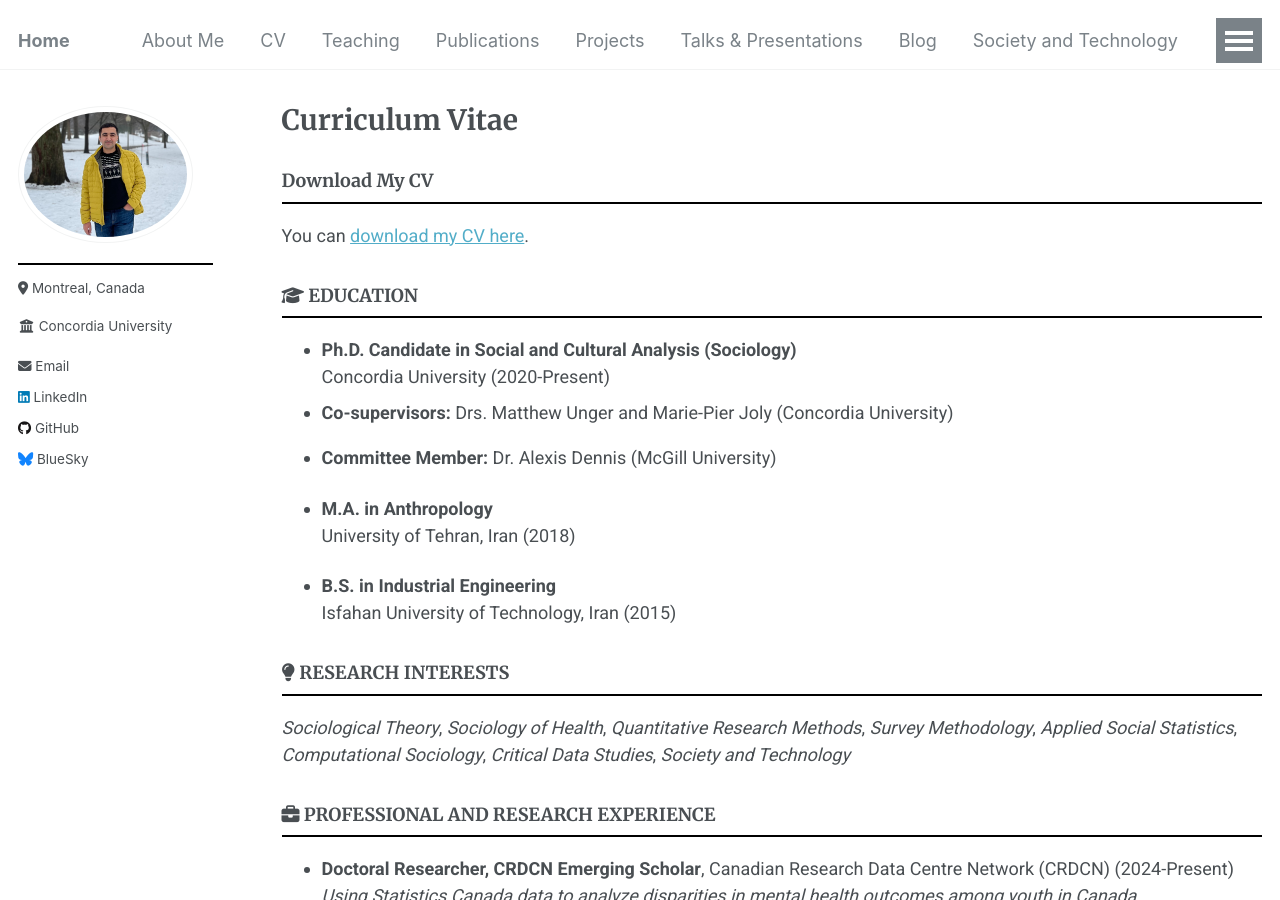
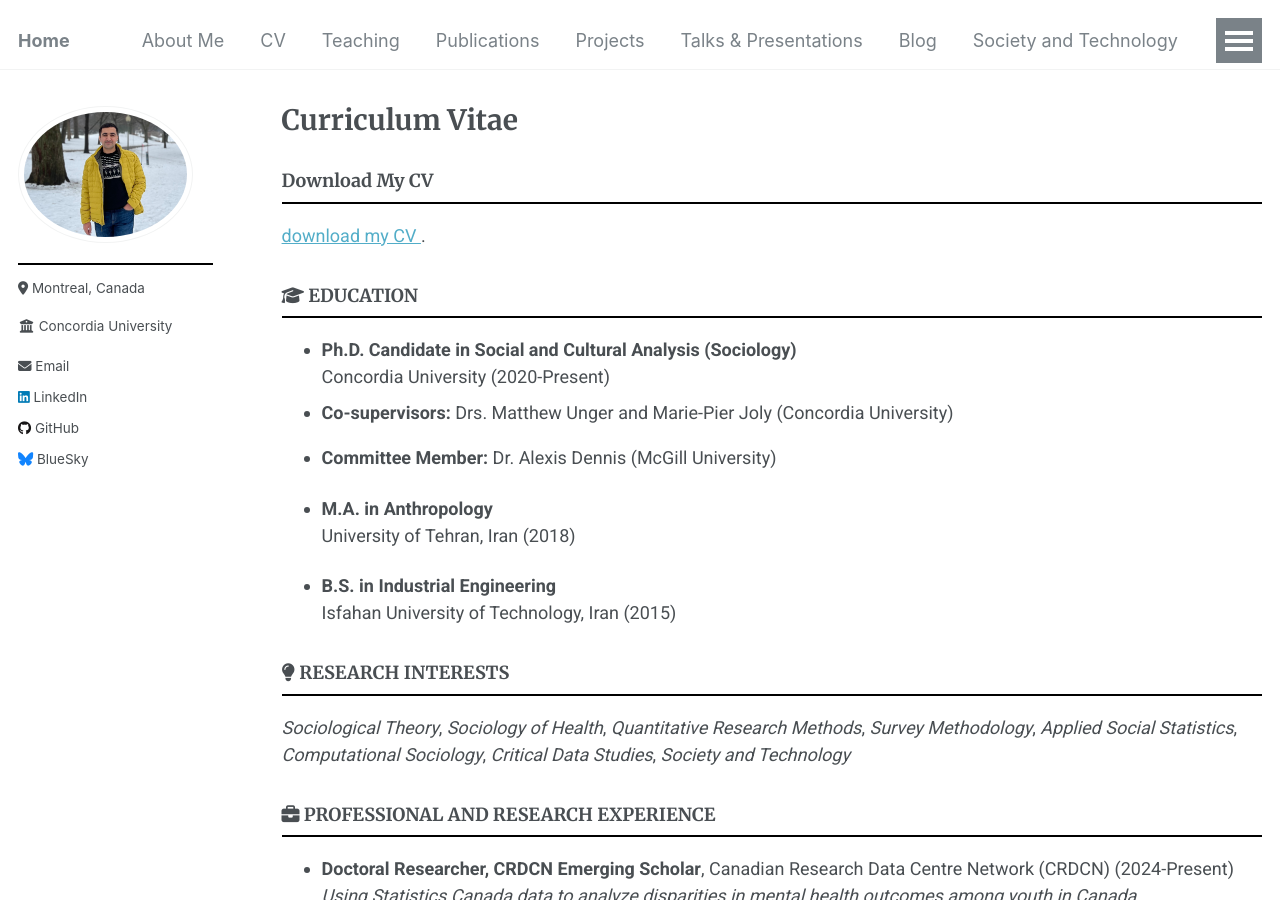
Before and after one commit to Mohsnmonji/mohsnmonji.github.io, a Jekyll site: the page built from _pages/Curriculum Vitae.md, in a window 1280 px wide and 900 px high. Built offline with Jekyll 4.4.1, drawn with Linux system fonts in a browser that asks for light colours.

Commit message:
Update Curriculum Vitae.md

```diff
--- a/_pages/Curriculum Vitae.md
+++ b/_pages/Curriculum Vitae.md
@@ -19,7 +19,7 @@ redirect_from:
 
 ### Download My CV
 
-You can [download my CV here](/_pages/MohsenMonji_CV.pdf).
+ [download my CV ](/_pages/MohsenMonji_CV.pdf).
 
 
 
```
